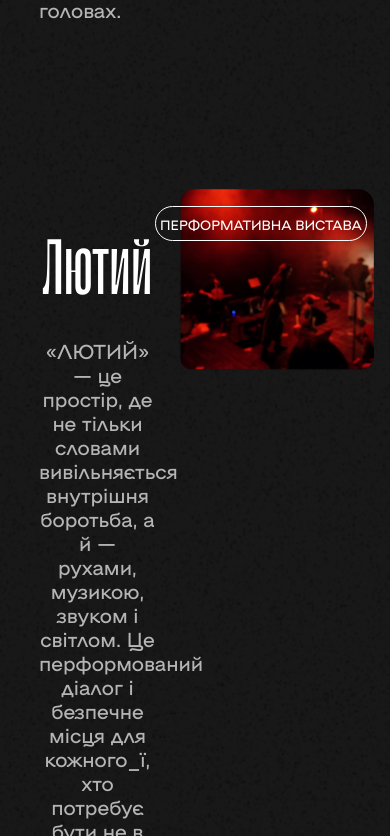
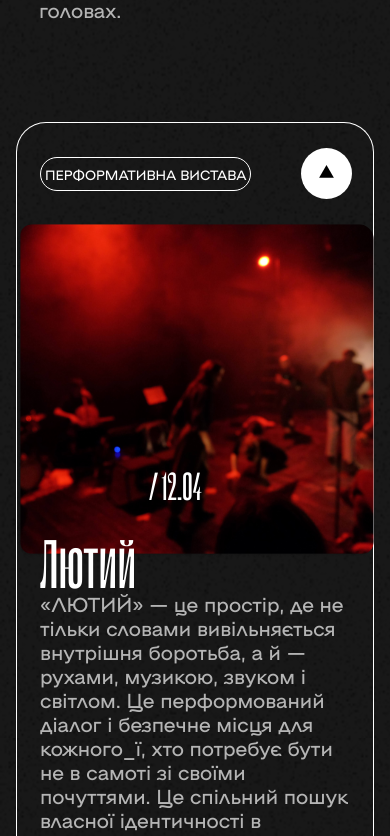
Before and after one commit to okuruchimas/Vatra-Frontend, a Next.js app: page / in a window 390 px wide. Shown: the part 2368-3204 px from the top of the page. Built offline with nearby package versions, Linux system fonts and the light colour scheme.

Commit message:
added mobile layout to performances and about us section

```diff
--- a/components /AboutUs/index.tsx
+++ b/components /AboutUs/index.tsx
@@ -1,6 +1,8 @@
 import styled from "@emotion/styled";
 import RedTitle from "../layout/RedTitle";
 import ImageSlider from "./ImageSlider";
+import useWindowDimensions from "../../hooks/useWindowDimensions";
+import { Fragment } from "react";
 
 const Test = [
   {
@@ -24,14 +26,30 @@ const Test = [
 ];
 
 const AboutUs = () => {
+  const { width, maxMobileWidth } = useWindowDimensions();
+
   return (
     <Wrap id="aboutUs">
       <RedTitle text="Історія театру" />
       <TitleFragment>Ми прийшли</TitleFragment>
-      <TitleFragment paddingLeft={16}>на спільну</TitleFragment>
-      <TitleFragment paddingLeft={40}>зустріч</TitleFragment>
-      <TitleFragment paddingLeft={24}> у вільний</TitleFragment>
-      <TitleFragment last>простір “Дикий Дім”</TitleFragment>
+      <TitleFragment paddingLeft={width > maxMobileWidth ? 16 : 20}>
+        на спільну
+      </TitleFragment>
+      <TitleFragment paddingLeft={width > maxMobileWidth ? 40 : 12}>
+        зустріч
+      </TitleFragment>
+      <TitleFragment paddingLeft={width > maxMobileWidth ? 24 : 32}>
+        {" "}
+        у вільний
+      </TitleFragment>
+      {width > maxMobileWidth ? (
+        <TitleFragment last>простір “Дикий Дім”</TitleFragment>
+      ) : (
+        <Fragment>
+          <TitleFragment paddingLeft={22}>простір</TitleFragment>
+          <TitleFragment last>“Дикий Дім”</TitleFragment>
+        </Fragment>
+      )}
       <Description>
         Це шелтер для біженців, який перетворився на простір нашої творості.
       </Description>
@@ -62,6 +80,9 @@ export const TitleFragment = styled.span<{
   color: #fff;
   width: 100%;
   text-align: ${({ last }) => last && "right"};
+  @media (max-width: 960px) {
+    font-size: 9vh;
+  }
 `;
 
 const Description = styled.div`
@@ -74,4 +95,8 @@ const Description = styled.div`
   span {
     margin: 2vh 0 0;
   }
+  @media (max-width: 960px) {
+    margin: 8vh auto 6vh;
+    width: 100%;
+  }
 `;
--- a/components /TheaterPoster/Performance/PerformanceImg.tsx
+++ b/components /TheaterPoster/Performance/PerformanceImg.tsx
@@ -10,13 +10,15 @@ type Props = {
   type: string;
   date: string;
   left: number;
+  title?: string;
 };
 
-const PerformanceImg = ({ imgUrl, type, date, left }: Props) => {
+const PerformanceImg = ({ imgUrl, type, date, left, title }: Props) => {
   return (
     <ImgBlock>
       <Img src={imgUrl} loading="lazy" left={left} />
       <Type left={left}>{type}</Type>
+      <OpenIcon src="/icons/arrows/triangle.svg" />
       <DateText left={left}>{date}</DateText>
     </ImgBlock>
   );
@@ -30,6 +32,10 @@ const ImgBlock = styled.div`
   flex-direction: column;
   justify-content: flex-start;
   padding-right: 4vw;
+  @media (max-width: 960px) {
+    width: 92vw;
+    padding-right: 0;
+  }
 `;
 
 const Img = styled.img<{ left: number }>`
@@ -38,6 +44,24 @@ const Img = styled.img<{ left: number }>`
   border-radius: 16px;
   aspect-ratio: 193/180;
   margin-left: ${({ left }) => (left ? "auto" : "none")};
+  @media (max-width: 960px) {
+    margin-left: inherit;
+    margin-top: 12vh;
+    width: 91.6vw;
+  }
+`;
+
+const OpenIcon = styled.img`
+  display: none;
+
+  @media (max-width: 960px) {
+    display: flex;
+    position: absolute;
+    right: 6vw;
+    height: 6vh;
+    top: 3vh;
+    align-items: center;
+  }
 `;
 
 const DateText = styled.span<{ left: number }>`
@@ -50,6 +74,20 @@ const DateText = styled.span<{ left: number }>`
   text-transform: uppercase;
   -webkit-text-fill-color: transparent;
   -webkit-text-stroke-width: 1px;
+  @media (max-width: 960px) {
+    font-family: "murmure";
+    font-size: 4vh;
+    -webkit-text-fill-color: inherit;
+    -webkit-text-stroke-width: inherit;
+    right: inherit;
+    left: 34vw;
+    height: 6vh;
+    bottom: 5vh;
+    &::before {
+      content: "/";
+      margin-right: 1vw;
+    }
+  }
 `;
 
 export const Type = styled.span<{ left?: number }>`
@@ -66,4 +104,10 @@ export const Type = styled.span<{ left?: number }>`
   left: ${({ left }) => (left ? "inherit" : "2vw")};
   right: ${({ left }) => (left ? "6vw" : "inherit")};
   top: 2vh;
+
+  @media (max-width: 960px) {
+    right: inherit;
+    left: 6vw;
+    top: 4vh;
+  }
 `;
--- a/components /TheaterPoster/Performance/PerormanceInfo.tsx
+++ b/components /TheaterPoster/Performance/PerormanceInfo.tsx
@@ -31,6 +31,9 @@ const InfoBlock = styled.div`
   justify-content: center;
   padding: 0 4vw;
   width: 42vw;
+  @media (max-width: 960px) {
+    width: 92vw;
+  }
 `;
 
 export const Title = styled.span`
@@ -38,6 +41,15 @@ export const Title = styled.span`
   font-size: 8vh;
   padding: 4vh 0;
   text-align: center;
+  @media (max-width: 960px) {
+    font-size: 7vh;
+    display: flex;
+    position: absolute;
+    left: 6vw;
+    height: 6vh;
+    top: 48vh;
+    align-items: center;
+  }
 `;
 
 const Description = styled.span`
@@ -46,6 +58,10 @@ const Description = styled.span`
   text-align: center;
   padding: 0 2vw;
   color: #b5b5b5;
+  @media (max-width: 960px) {
+    padding: 4vh 2vw;
+    text-align: left;
+  }
 `;
 
 const BuyWrap = styled.div`
--- a/components /TheaterPoster/Performance/index.tsx
+++ b/components /TheaterPoster/Performance/index.tsx
@@ -6,6 +6,7 @@ import Repertoire from "../../../pages/[id]";
 import PerformanceInfo from "./PerormanceInfo";
 import PerformanceImg from "./PerformanceImg";
 import performanceImg from "./PerformanceImg";
+import useWindowDimensions from "../../../hooks/useWindowDimensions";
 
 export type RepertoireProps = {
   left: number;
@@ -18,9 +19,11 @@ export type RepertoireProps = {
 };
 
 const Performance = (performance: RepertoireProps) => {
+  const { width, maxMobileWidth } = useWindowDimensions();
+
   return (
     <Wrap>
-      {performance.left ? (
+      {performance.left && width > maxMobileWidth ? (
         <>
           <PerformanceInfo
             title={performance.title}
@@ -41,6 +44,7 @@ const Performance = (performance: RepertoireProps) => {
             date={performance.date}
             imgUrl={performance.imgUrl}
             type={performance.type}
+            title={performance.title}
           />
           <PerformanceInfo
             title={performance.title}
@@ -57,10 +61,19 @@ export default Performance;
 
 const Wrap = styled.div`
   position: relative;
-  //height: 50vw;
   width: 100vw;
   display: flex;
   flex-direction: row;
   margin: 8vh 0;
   color: white;
+
+  @media (max-width: 960px) {
+    flex-direction: column;
+    border: 1px solid #ffffff;
+    border-bottom: none;
+    border-radius: 30px 30px 0 0;
+    width: 92vw;
+    margin: 0 0 -4vh;
+    padding-bottom: 12vh;
+  }
 `;
```
Also changed, not shown: public/icons/arrows/triangle.svg (added).
